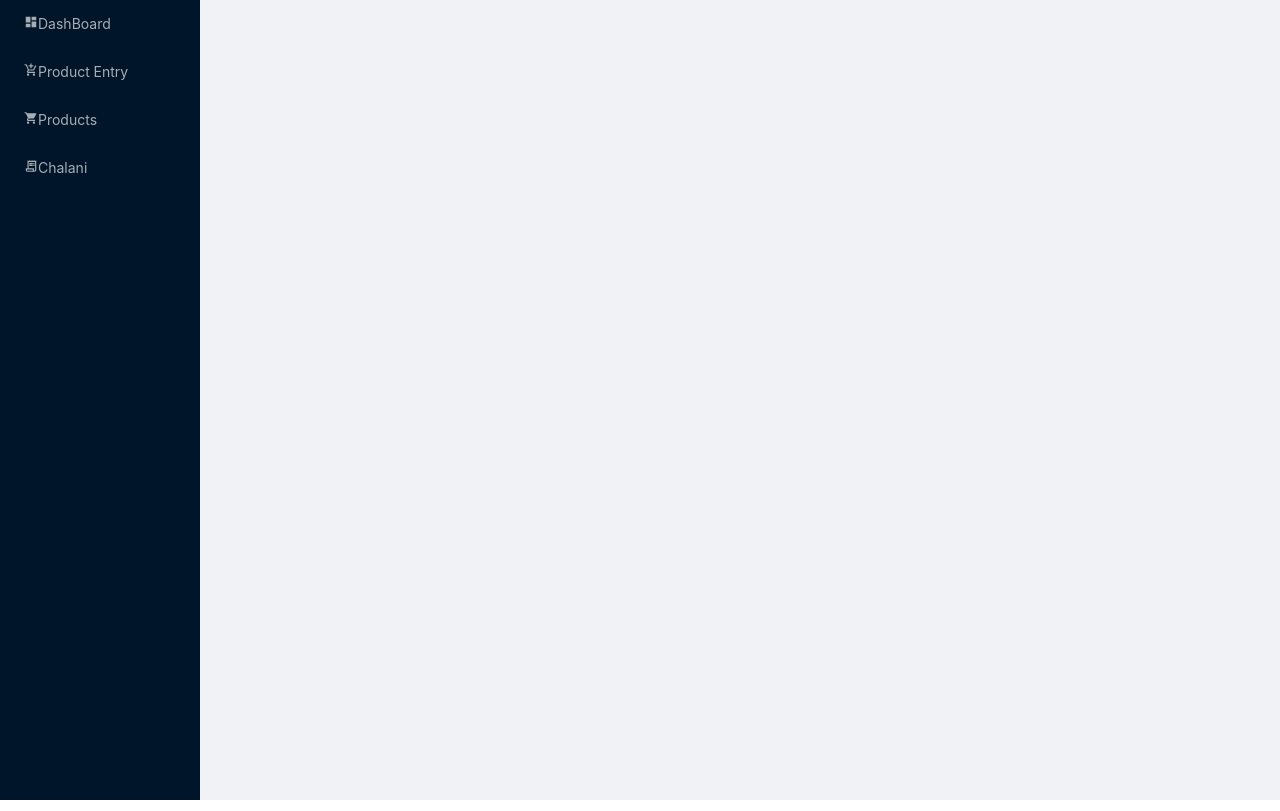
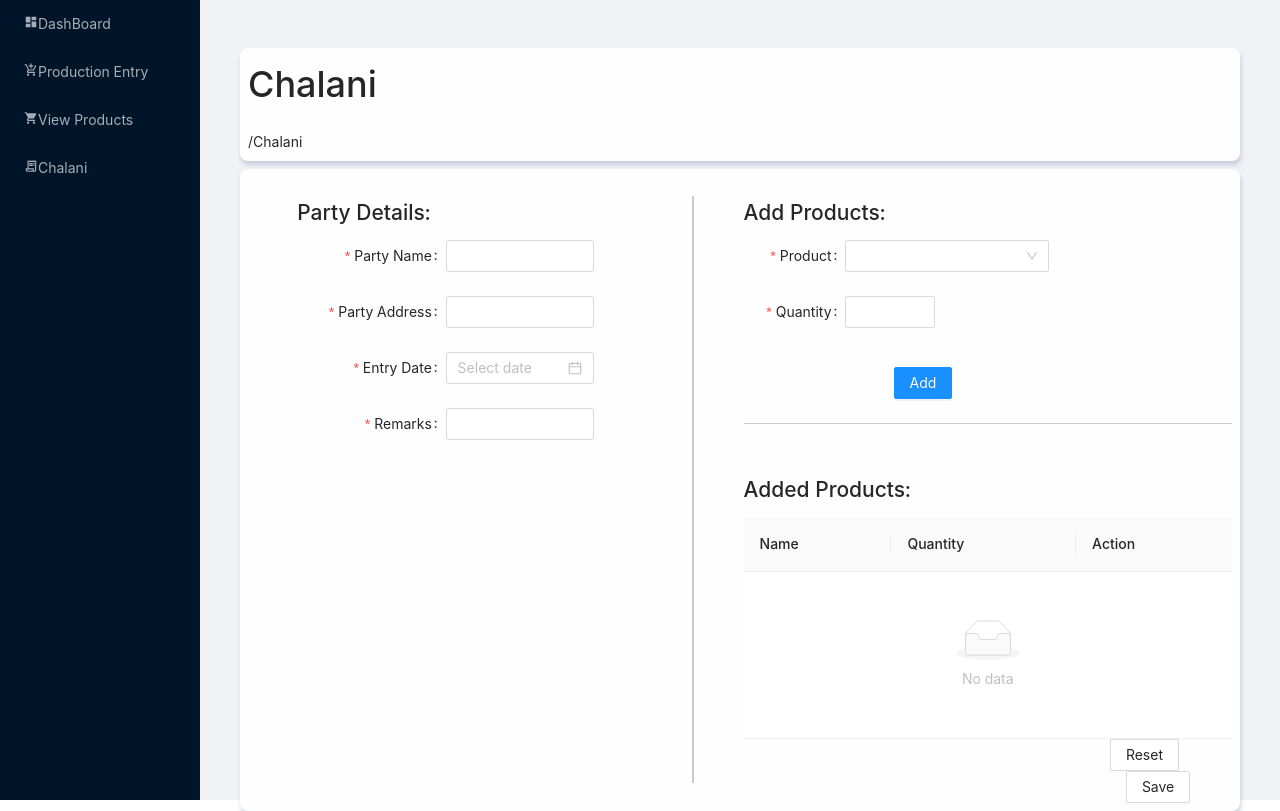
Before and after one commit to sauravtand/Bakersden, a React (Create React App) app: page /lunivaproductentry/Chalani in a window 1280 px wide. Built offline with nearby package versions, Linux system fonts and the light colour scheme.

Commit message:
minor changes

```diff
--- a/package.json
+++ b/package.json
@@ -2,6 +2,7 @@
   "name": "luniva-production-entry",
   "version": "0.1.0",
   "private": true,
+  "homepage": "/lunivaproductentry/",
   "dependencies": {
     "@ant-design/icons": "^4.7.0",
     "@testing-library/jest-dom": "^5.16.4",
--- a/src/Helpers/NavMenuData.js
+++ b/src/Helpers/NavMenuData.js
@@ -8,13 +8,13 @@ export const RouteData = [
   },
   {
     id: 2,
-    name: 'Product Entry',
+    name: 'Production Entry',
     pathName: '/ProductionEntry',
     icon: MdAddShoppingCart
   },
   {
     id: 3,
-    name: 'Products',
+    name: 'View Products',
     pathName: '/ProductionTable',
     icon: MdShoppingCart
   },
--- a/src/Pages/Chalani/AddProducts.js
+++ b/src/Pages/Chalani/AddProducts.js
@@ -115,6 +115,8 @@ const dummydata = [
             <Form.Item style={{marginLeft:'150px'}}>
                 <Button type='primary' style={{marginTop:'15px'}} htmlType='submit'>Add</Button>
             </Form.Item>
+
+
         </Form>
        </Addproduct>
 
--- a/src/Pages/Chalani/ItemList.js
+++ b/src/Pages/Chalani/ItemList.js
@@ -3,13 +3,14 @@ import styled from "styled-components";
 import AddProduct from './AddProducts';
 import { useState } from "react";
 import EachItem from "./Item";
+import { Button, Col, Row } from "antd";
 const ItemList = () => {
   const [items, setItems] = useState([]);
 
 
-  const addItems = item =>{
+  const addItems = item => {
     console.log("item", item)
-    const newItems = [ ...items, item]
+    const newItems = [...items, item]
     setItems(newItems);
 
   }
@@ -18,24 +19,28 @@ const ItemList = () => {
     setItems(remove);
   }
 
-    return (
+  return (
 
-        <Itemlist>
-        <AddProduct onSubmit={addItems}/>
-        <h2>Added Products:</h2>
-        <EachItem items={items} removeProduct={removeProduct}/>
+    <Itemlist>
+      <AddProduct onSubmit={addItems} />
+      <h2>Added Products:</h2>
+      <EachItem items={items} removeProduct={removeProduct} />
+      <Row>
+        <Col offset={18}>
+          <Button>Reset</Button>
+          <Button style={{marginLeft: "16px"}}>Save</Button>
+        </Col>
+      </Row>
 
-        </Itemlist>
+    </Itemlist>
 
 
 
 
 
-    )
+  )
 }
 export default ItemList;
-
-
 
 
 const Itemlist = styled.div`
--- a/src/Pages/Production/ProductionTable.js
+++ b/src/Pages/Production/ProductionTable.js
@@ -267,7 +267,7 @@ function callService(data){
 }
   return (
     <>
-      <Header title={'Products'}></Header>
+      <Header title={'View Products'}></Header>
 
       {/* start of buttons */}
       {/* //CSV */}
--- a/src/index.js
+++ b/src/index.js
@@ -8,7 +8,7 @@ import { BrowserRouter } from 'react-router-dom';
 const root = ReactDOM.createRoot(document.getElementById('root'));
 root.render(
   <React.StrictMode>
-    <BrowserRouter>
+    <BrowserRouter basename='lunivaproductentry'>
       <App />
     </BrowserRouter>
   </React.StrictMode>
```
